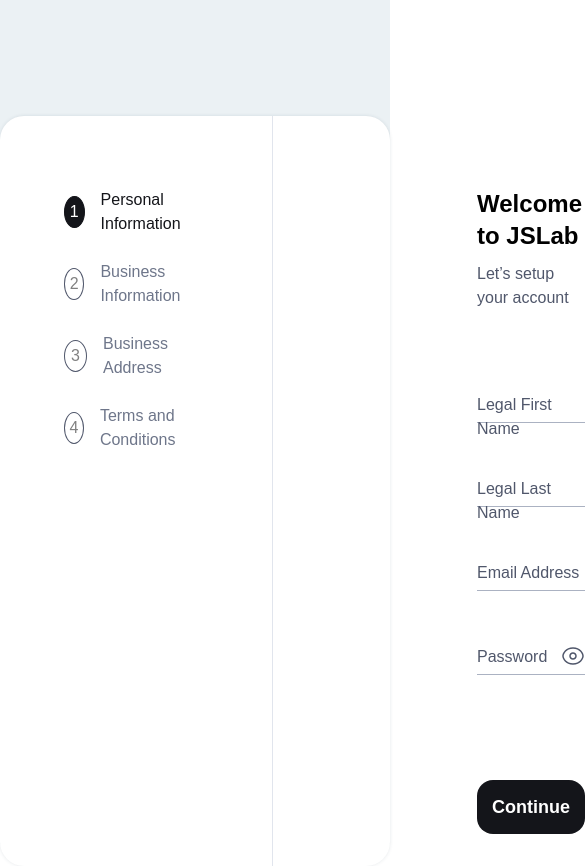
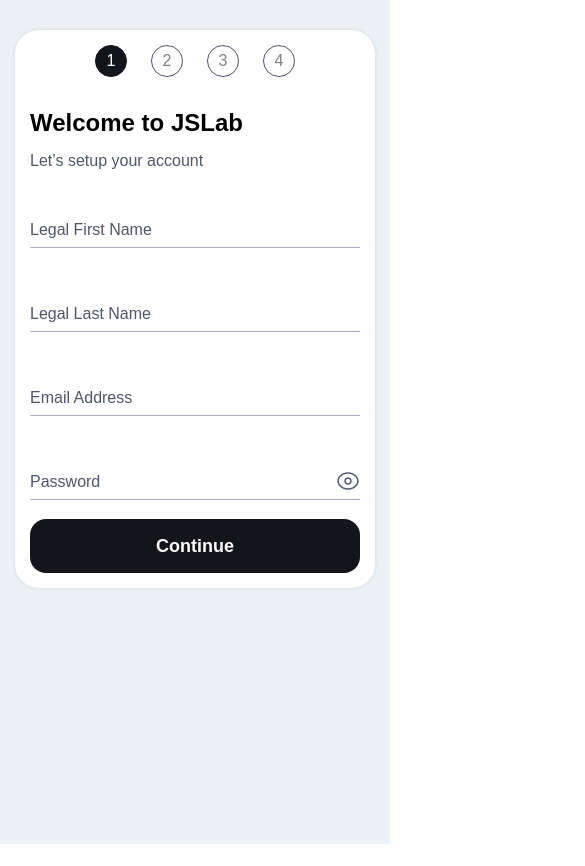
Before and after one commit to PavelBichukov/JSLab, a React (Vite) app: page /signup-continue in a window 390 px wide. Shown: the top 866 px of the page, 585 px wide, since content can reach past the window. After the commit the page ends 844 px from the top, so only its background shows below. Built offline with nearby package versions, Linux system fonts and the light colour scheme.

Commit message:
INT-41/FEAT: added media querys in styles for sign up block

```diff
--- a/src/components/SignUp/BusinessInfoBlock/BusinessInfoBlock.module.scss
+++ b/src/components/SignUp/BusinessInfoBlock/BusinessInfoBlock.module.scss
@@ -5,6 +5,15 @@
   gap: 8px;
   padding-right: 230px;
   height: 100%;
+  @media (max-width: 1200px){
+    padding-right: 150px;
+  }
+  @media (max-width: 920px){
+    padding-right: 80px;
+  }
+  @media (max-width: 600px) {
+    padding-right: 0px;
+  }
 }
 
 .subTittle {
--- a/src/components/SignUp/SignUpMainComponent/SignUpMainComponent.module.scss
+++ b/src/components/SignUp/SignUpMainComponent/SignUpMainComponent.module.scss
@@ -1,7 +1,10 @@
 .container {
   max-width: 1920px;
   margin: 0 auto;
-  padding-top: 116px;
+  padding: 116px 15px 0px;
+  @media (max-width: 600px) {
+    padding: 30px 15px 30px;
+  }
 }
 
 .signUpBlock {
@@ -12,6 +15,10 @@
   margin: 0 auto;
   border-radius: 24px;
   box-shadow: 0px 0px 4px -1px rgba(34, 60, 80, 0.2);
+  @media (max-width: 600px) {
+    flex-direction: column;
+    max-height: none;
+  }
 }
 
 .sideSection {
@@ -24,12 +31,23 @@
   align-items: flex-start;
   text-align: left;
   padding: 72px 80px 608px 64px;
+  @media (max-width: 1200px) {
+    flex: 2;
+    padding: 72px 15px 608px 15px;
+  }
+  @media (max-width: 600px) {
+    border: none;
+    padding: 15px;
+  }
 }
 
 .progressBar {
   display: flex;
   flex-direction: column;
   gap: 24px;
+  @media (max-width: 600px) {
+    flex-direction: row;
+  }
 }
 
 .progressBarItem {
@@ -38,6 +56,11 @@
   gap: 16px;
   color: rgba(110, 118, 138, 1);
   cursor: pointer;
+  & p {
+    @media (max-width: 600px) {
+      display: none;
+    }
+  }
 }
 
 .progressBarItemActive {
@@ -66,4 +89,13 @@
 .formBlock {
   flex: 3;
   padding: 72px 8px 32px 204px;
+  @media (max-width: 1200px) {
+    padding: 72px 8px 32px 160px;
+  }
+  @media (max-width: 920px) {
+    padding: 30px 8px 32px 80px;
+  }
+  @media (max-width: 600px) {
+    padding: 15px 15px;
+  }
 }
--- a/src/components/SignUp/TermsAndConditionsBlock/TermsAndConditions.module.scss
+++ b/src/components/SignUp/TermsAndConditionsBlock/TermsAndConditions.module.scss
@@ -27,6 +27,16 @@
   &::-webkit-scrollbar-thumb {
     background-color: rgba(80, 87, 107, 1);
     border-radius: 3px;
+  }
+  @media (max-width: 1200px){
+    padding-right: 150px;
+  }
+  @media (max-width: 920px){
+    padding-right: 80px;
+  }
+  @media (max-width: 767px) {
+    max-height: 300px;
+    padding-right: 15px;
   }
 }
 
@@ -62,6 +72,15 @@
     text-decoration: underline;
     font-weight: 600;
   }
+  @media (max-width: 1200px){
+    padding-right: 150px;
+  }
+  @media (max-width: 920px){
+    padding-right: 80px;
+  }
+  @media (max-width: 767px) {
+    padding-right: 15px;
+  }
 }
 
 .buttonsBlock {
@@ -74,6 +93,15 @@
   padding-top: 37px;
   & button {
     flex: 1;
+  }
+  @media (max-width: 1200px){
+    padding-right: 150px;
+  }
+  @media (max-width: 920px){
+    padding-right: 80px;
+  }
+  @media (max-width: 767px) {
+    padding-right: 15px;
   }
 }
 
--- a/src/components/SignUp/UserInfoBlock/UserInfoBlock.module.scss
+++ b/src/components/SignUp/UserInfoBlock/UserInfoBlock.module.scss
@@ -5,6 +5,15 @@
   justify-content: space-between;
   text-align: left;
   padding-right: 230px;
+  @media (max-width: 1200px){
+    padding-right: 150px;
+  }
+  @media (max-width: 920px){
+    padding-right: 80px;
+  }
+  @media (max-width: 600px) {
+    padding-right: 0px;
+  }
 }
 
 .subTittle {
@@ -19,6 +28,9 @@
   flex-direction: column;
   justify-content: space-between;
   width: 100%;
+  @media (max-width: 600px) {
+    padding-top: 10px;
+  }
 }
 
 .inputBox {
```
